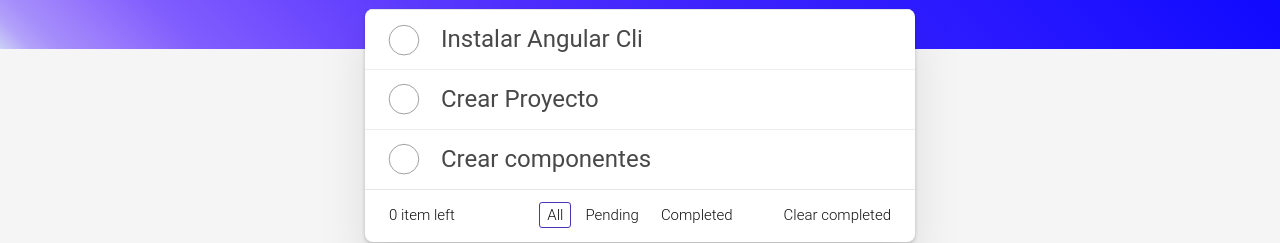
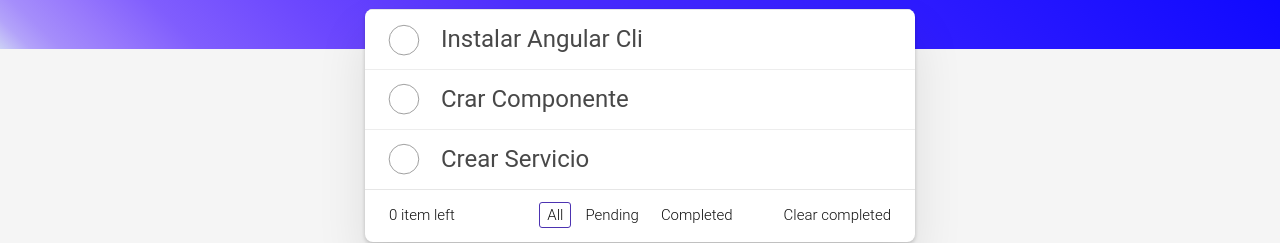
Before and after one commit to JesusChamiso/angular-todoApp, an Angular app: page / in a window 1280 px wide. Shown: the part 207-450 px from the top of the page. Built offline with nearby package versions, Linux system fonts and the light colour scheme.

Commit message:
NgFor para objetos

```diff
--- /dev/null
+++ b/src/app/models/task.model.ts
@@ -0,0 +1,5 @@
+export interface Task {
+  id: number;
+  title: string;
+  completed: boolean;
+}
--- a/src/app/pages/home/home.component.html
+++ b/src/app/pages/home/home.component.html
@@ -19,7 +19,7 @@
         <li *ngFor="let task of tasks(); index as i">
           <div class="view">
             <input class="toggle" type="checkbox" />
-            <label>{{ task }}</label>
+            <label>{{ task.title }}</label>
             <button (click)="deleteTask(i)" class="destroy"></button>
           </div>
           <input class="edit" value="Buy a unicorn" />
--- a/src/app/pages/home/home.component.ts
+++ b/src/app/pages/home/home.component.ts
@@ -1,5 +1,6 @@
 import { CommonModule } from '@angular/common';
 import { Component, signal } from '@angular/core';
+import { Task } from '../../models/task.model';
 
 @Component({
   selector: 'app-home',
@@ -8,15 +9,36 @@
   styleUrl: './home.component.css'
 })
 export class HomeComponent {
-  tasks = signal([
-    'Instalar Angular Cli',
-    'Crear Proyecto',
-    'Crear componentes'
+  tasks = signal<Task[]>([
+    {
+      id:Date.now(),
+      title: 'Instalar Angular Cli',
+      completed: false
+    },
+    {
+      id:Date.now(),
+      title: 'Crar Componente',
+      completed: false
+    },
+    {
+      id:Date.now(),
+      title: 'Crear Servicio',
+      completed: false
+    },
   ])
 
   changeHandler(event: Event) {
     const input = event.target as HTMLInputElement;
     const newTask = input.value;
+    this.addTask(newTask);
+  }
+
+  addTask(title:string ) {
+    const newTask = {
+      id:Date.now(),
+      title,
+      completed: false
+      };
     this.tasks.update((tasks) => [...tasks, newTask]);
   }
 
```
